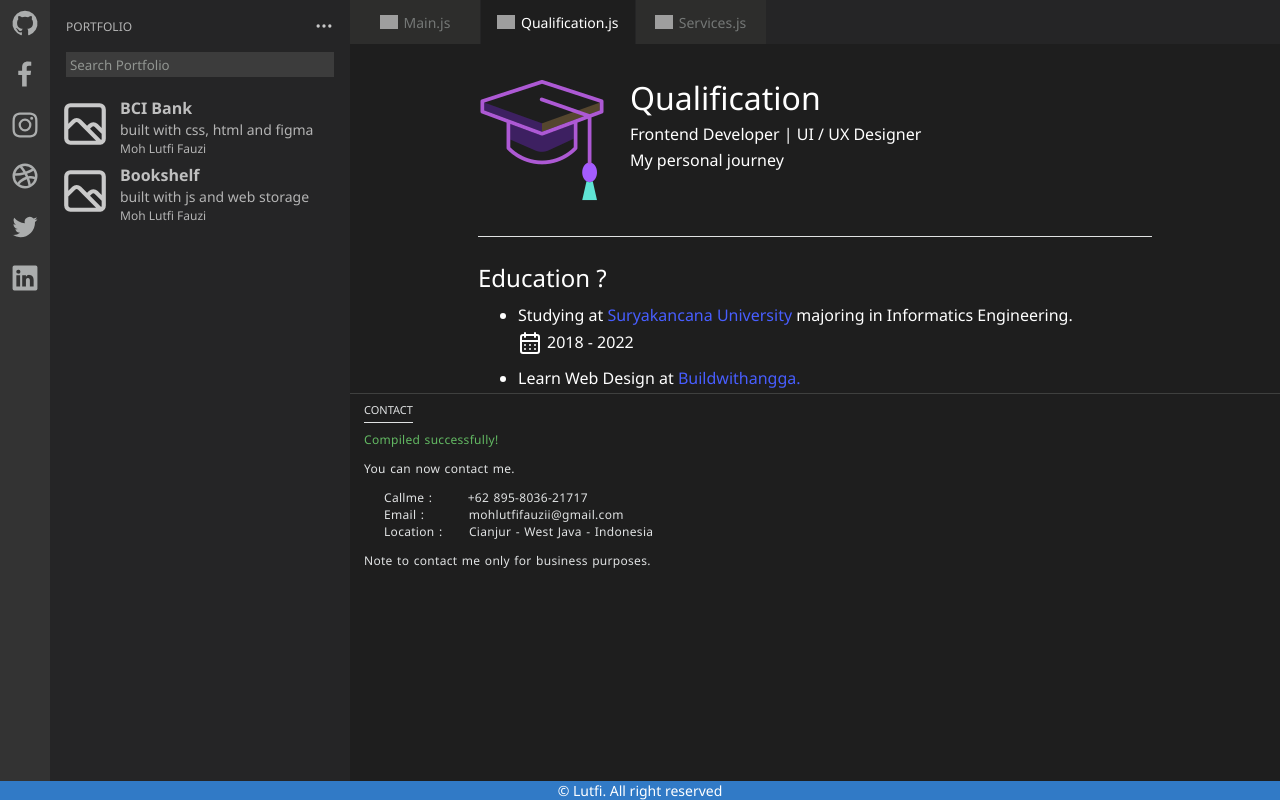
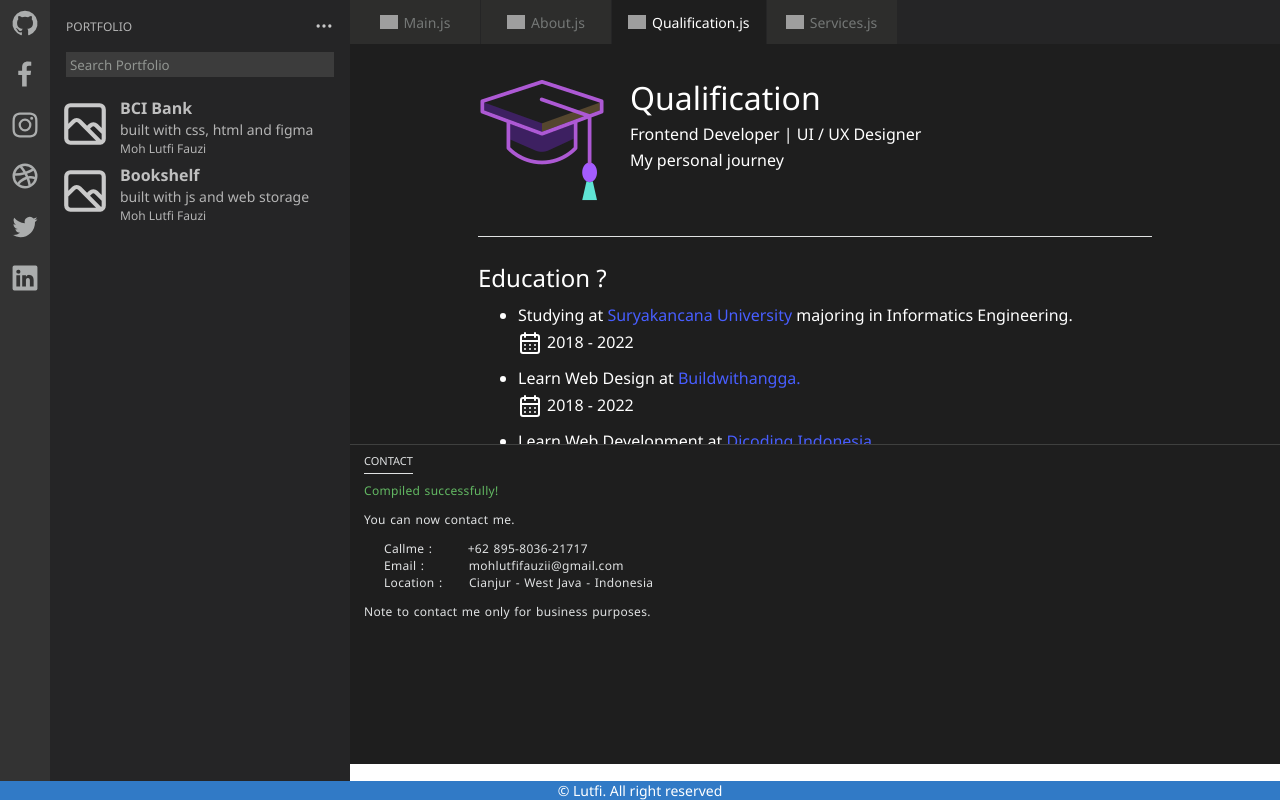
Before and after one commit to MohLutfiFauzi/MohLutfiFauzi.github.io, a React (Create React App) app: page /qualification in a window 1280 px wide. Built offline with nearby package versions, Linux system fonts and the light colour scheme; grey boxes are pictures that could not be loaded.

Commit message:
finished qualificated page

```diff
--- a/src/App.js
+++ b/src/App.js
@@ -4,10 +4,11 @@ import Sidebar from './component/Sidebar'
 import Footer from './component/Footer'
 import Porfolio from './component/Porfolio'
 import Navbar from './component/Navbar'
+import Contact from './component/contact/Contact'
 import Qualification from './pages/Qualification'
 import Greeting from './pages/Greeting'
 import Services from './pages/Services'
-import Contact from './component/contact/Contact'
+import About from './pages/About'
 
 import {
     BrowserRouter,
@@ -37,6 +38,7 @@ const App = () => {
                     <Navbar />
                     <Routes>
                         <Route path="/" element={<Greeting />} />
+                        <Route path="/about" element={<About />} />
                         <Route path="/qualification" element={<Qualification />} />
                         <Route path="/services" element={<Services />} />
                     </Routes>
--- a/src/component/Navbar.jsx
+++ b/src/component/Navbar.jsx
@@ -55,6 +55,12 @@ const Navbar = () => {
                         </NavLink>
                     </Item>
                     <Item>
+                        <NavLink to='/about' style={({ isActive }) => isActive ? activeStyle : styleLink}>
+                            <img align="left" alt="JavaScript" title="JavaScript" width="18px" src="https://upload.wikimedia.org/wikipedia/commons/9/99/Unofficial_JavaScript_logo_2.svg" />
+                            About.js
+                        </NavLink>
+                    </Item>
+                    <Item>
                         <NavLink to='/qualification' style={({ isActive }) => isActive ? activeStyle : styleLink}>
                             <img align="left" alt="JavaScript" title="JavaScript" width="18px" src="https://upload.wikimedia.org/wikipedia/commons/9/99/Unofficial_JavaScript_logo_2.svg" />
                             Qualification.js
--- a/src/component/Porfolio.jsx
+++ b/src/component/Porfolio.jsx
@@ -81,8 +81,8 @@ const Porfolio = () => {
                     <Input placeholder='Search Portfolio' onChange={e => setInputSearch(e.target.value)} />
                 </Center>
                 {portfolios.length > 0 ?
-                    portfolios.map(({ name, link, desc, madeBy }) => (
-                        <a href={link} target='_blank' style={{ textDecoration: 'none' }} rel="noreferrer">
+                    portfolios.map(({ name, link, desc, madeBy }, index) => (
+                        <a href={link} key={index} target='_blank' style={{ textDecoration: 'none' }} rel="noreferrer">
                             <Project>
                                 <Icon>
                                     <UilImageV color='#C9C9C9' size='50' />
--- a/src/component/contact/ContainerContact.jsx
+++ b/src/component/contact/ContainerContact.jsx
@@ -2,7 +2,7 @@ import React from 'react'
 import styled from 'styled-components'
 
 const Container = styled.div`
-    flex-basis: 100%;
+    flex-basis: 40%;
     background-color: #1E1E1E;
     border-top: 1px solid #3F403F;
     padding: 8px 14px;
--- /dev/null
+++ b/src/pages/About.jsx
@@ -0,0 +1,9 @@
+import React from 'react'
+
+const About = () => {
+    return (
+        <div>About</div>
+    )
+}
+
+export default About
--- a/src/pages/Qualification.jsx
+++ b/src/pages/Qualification.jsx
@@ -11,6 +11,25 @@ const Container = styled.main`
   flex-direction: column;
   padding: 0 128px;
   overflow-y: auto;
+  &::-webkit-scrollbar {
+    width: 16px;
+    border-left: 1px solid #333333;
+    border-top: 1px solid #333333;
+  }
+  &::-webkit-scrollbar-thumb {
+    visibility: hidden;
+    background: #424342;
+    transition: visibility 3s;
+  }
+  &::-webkit-scrollbar-thumb:hover {
+    background: #676767;
+   }
+
+  &:hover {
+    &::-webkit-scrollbar-thumb {
+        visibility: visible;
+    }
+  }
 `
 
 const Title = styled.h1`
@@ -42,6 +61,7 @@ const DescTop = styled.div`
 const Center = styled.section`
     display: flex;
     flex-direction: column;
+    margin-bottom: 32px;
 `
 
 const SubSubTitle = styled.h2`
@@ -55,7 +75,7 @@ const Ul = styled.ul`
     display: flex;
     flex-direction: column;
     gap: 12px;
-    margin-top: 10px
+    margin-top: 10px;
 `
 
 const LI = styled.li`
@@ -74,6 +94,21 @@ const DateGraduation = styled.div`
     display: flex;
     gap: 5px;
     margin-top: 5px;
+`
+
+const Th = styled.td`
+    border-bottom: 1px solid #E0E2E3;
+    padding: 16px 0;
+    text-align: left;
+    color: white;
+    border-collapse: collapse;
+`
+
+const Td = styled.td`
+    border-bottom: 1px solid #333333;
+    padding: 16px 0;
+    color: white;
+    border-collapse: collapse;
 `
 
 const Qualification = () => {
@@ -128,7 +163,28 @@ const Qualification = () => {
                         </LI>
                     </Ul>
                     <SubSubTitle>Certificate ?</SubSubTitle>
-                    <SubTitle>These are some of the certificates that  have been obtained</SubTitle>
+                    <tabel>
+                        <tr>
+                            <Th style={{ width: "25em" }}>Skills</Th>
+                            <Th style={{ width: "25em" }}>From</Th>
+                        </tr>
+                        <tr>
+                            <Td><Anchor href='https://www.dicoding.com/certificates/MRZMD51G0ZYQ' target='_blank'>Menjadi Front-End Web Developer Expert.</Anchor></Td>
+                            <Td>Dicoding Indonesia.</Td>
+                        </tr>
+                        <tr>
+                            <Td><Anchor href='https://www.dicoding.com/certificates/6RPND619RZ2M' target='_blank'>Belajar Membuat Aplikasi Web dengan React.</Anchor></Td>
+                            <Td>Dicoding Indonesia.</Td>
+                        </tr>
+                        <tr>
+                            <Td><Anchor href='https://www.dicoding.com/certificates/KEXL3V5QYPG2' target='_blank'>Belajar Prinsip Pemrograman SOLID.</Anchor></Td>
+                            <Td>Dicoding Indonesia.</Td>
+                        </tr>
+                        <tr>
+                            <Td><Anchor href='https://www.dicoding.com/certificates/KEXL35YL4PG2' target='_blank'>Belajar Membuat Aplikasi Back-End untuk Pemula.</Anchor></Td>
+                            <Td>Dicoding Indonesia.</Td>
+                        </tr>
+                    </tabel>
                 </Center>
             </Container>
         </>
```
